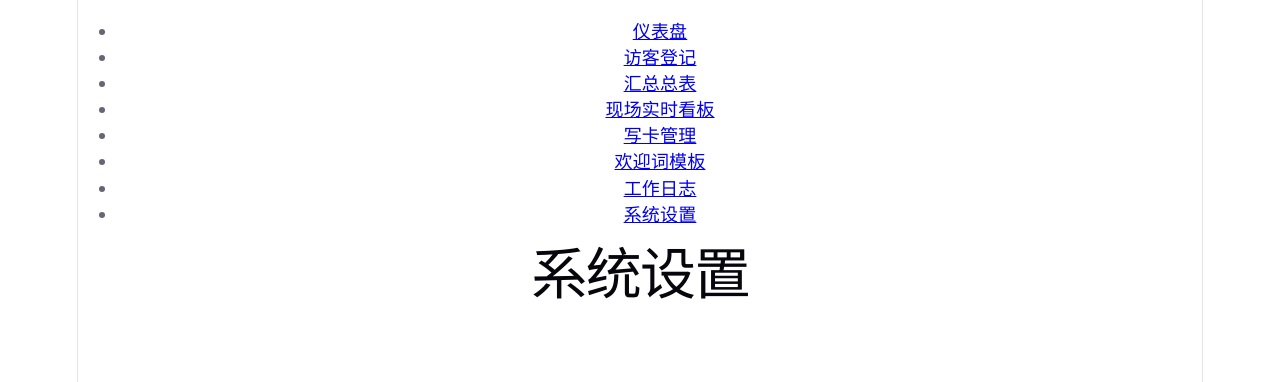
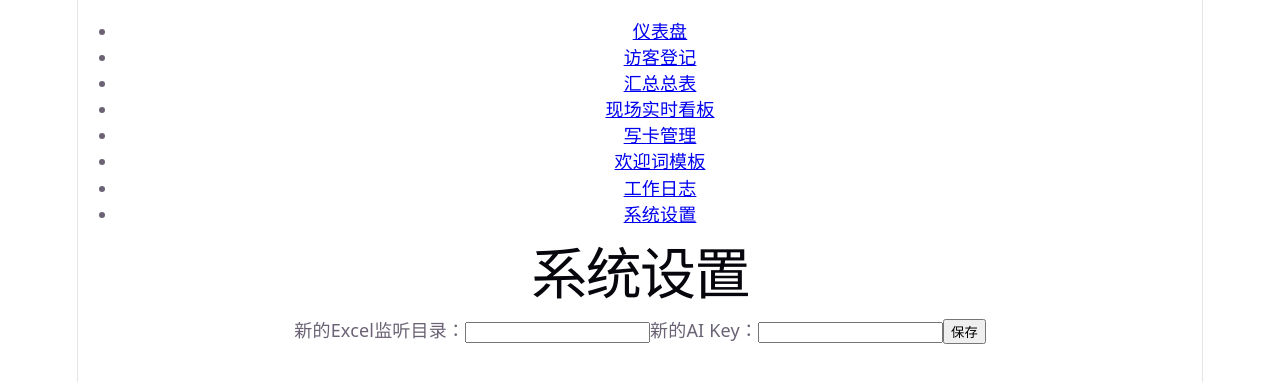
Before and after one commit to EarthTan/AITIC-reception, a React (Vite) app in the folder frontend/: page /settings in a window 1280 px wide. Shown: the top 382 px of the page. Built offline with nearby package versions, Linux system fonts and the light colour scheme; no server answers.

Commit message:
feat: implement settings page for AI key and watch directory

```diff
--- a/frontend/src/pages/SettingsPage.tsx
+++ b/frontend/src/pages/SettingsPage.tsx
@@ -1,3 +1,64 @@
+// frontend/src/pages/SettingsPage.tsx
+import { useState } from "react";
+import { useMutation, useQuery, useQueryClient } from "@tanstack/react-query";
+import { queryKeys } from "../api/queryKeys";
+import { fetchSettings, updateSettings } from "../api/settings";
+
 export function SettingsPage() {
-  return <h1>系统设置</h1>;
+  const queryClient = useQueryClient();
+  const settingsQuery = useQuery({
+    queryKey: queryKeys.settings(),
+    queryFn: fetchSettings,
+  });
+  const [apiKeyDraft, setApiKeyDraft] = useState("");
+  const [watchDirDraft, setWatchDirDraft] = useState("");
+
+  const updateMutation = useMutation({
+    mutationFn: updateSettings,
+    onSuccess: () => {
+      queryClient.invalidateQueries({ queryKey: queryKeys.settings() });
+    },
+  });
+
+  const settings = settingsQuery.data;
+
+  return (
+    <div>
+      <h1>系统设置</h1>
+      {settings && (
+        <div>
+          <p>Excel监听目录：{settings.excel_watch_dir}</p>
+          <p>AI服务商：{settings.ai_provider}</p>
+          <p>AI Key已配置：{settings.has_ai_api_key ? "是" : "否"}</p>
+          {settings.message && <p>{settings.message}</p>}
+        </div>
+      )}
+
+      <label>
+        新的Excel监听目录：
+        <input
+          value={watchDirDraft}
+          onChange={(e) => setWatchDirDraft(e.target.value)}
+        />
+      </label>
+      <label>
+        新的AI Key：
+        <input
+          type="password"
+          value={apiKeyDraft}
+          onChange={(e) => setApiKeyDraft(e.target.value)}
+        />
+      </label>
+      <button
+        onClick={() =>
+          updateMutation.mutate({
+            excel_watch_dir: watchDirDraft || undefined,
+            ai_api_key: apiKeyDraft || undefined,
+          })
+        }
+      >
+        保存
+      </button>
+    </div>
+  );
 }
```
